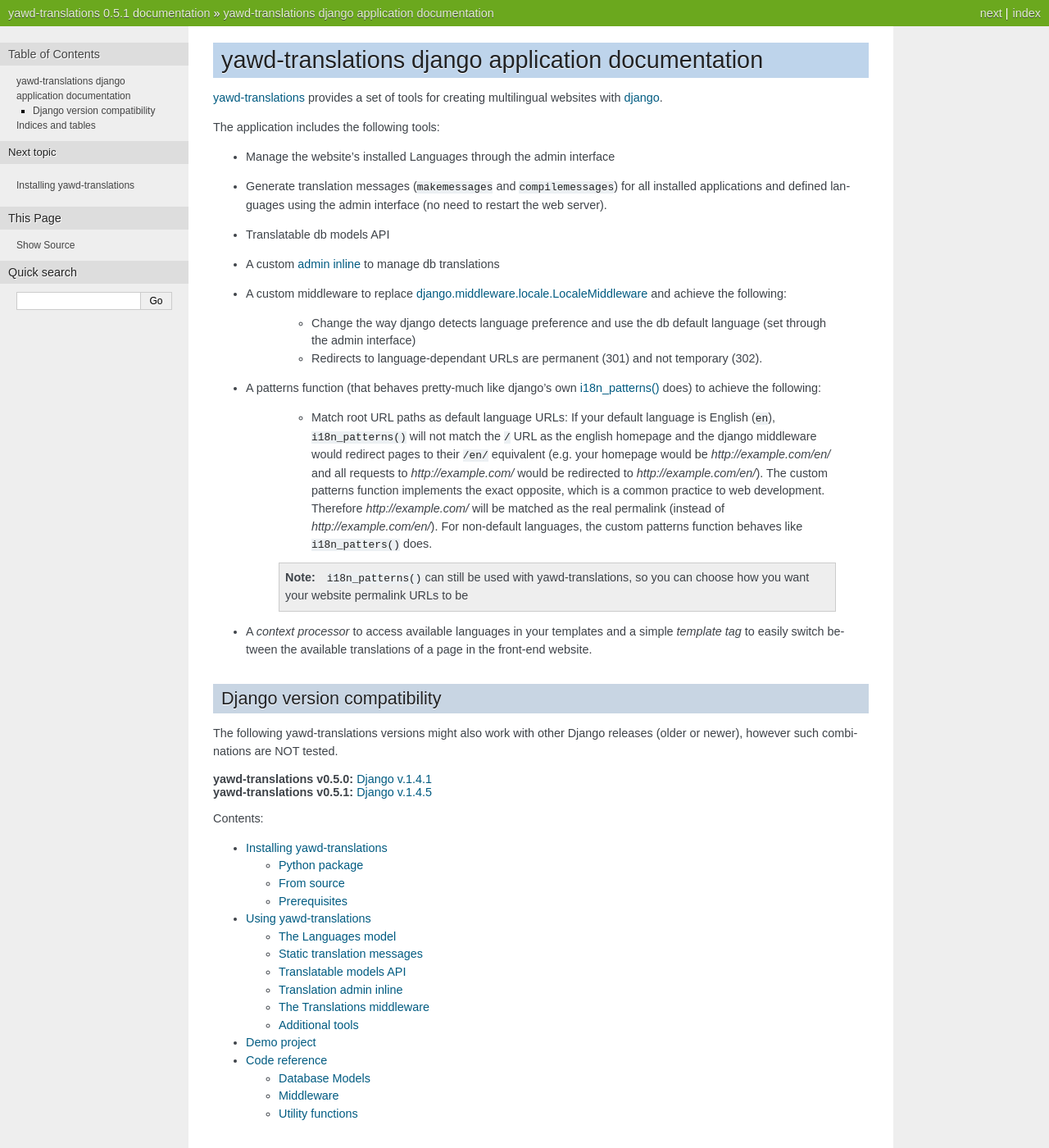
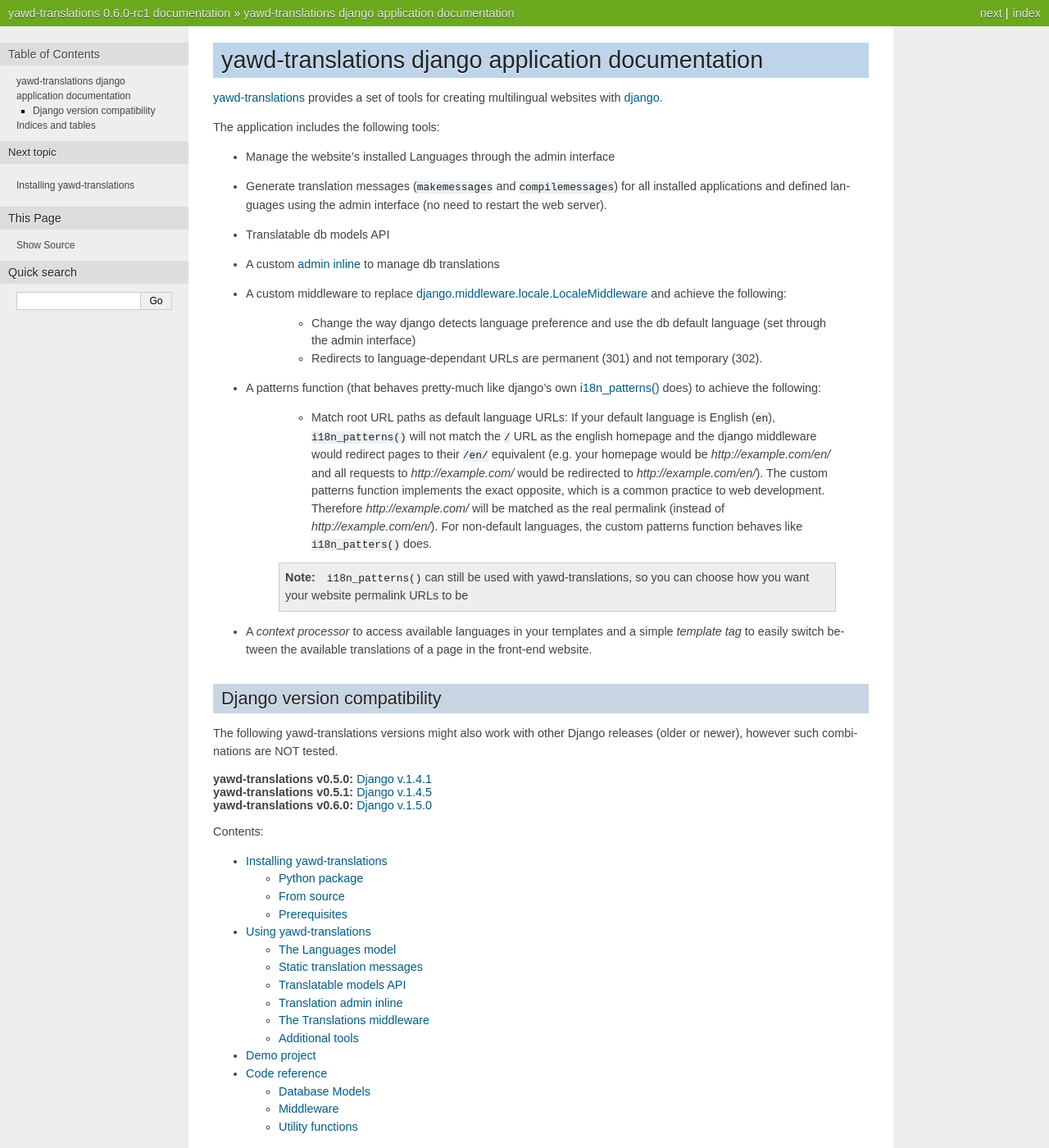
Before and after one commit to ppetrid/yawd-translations, a Sphinx documentation site: the page built from docs/source/index.rst, in a window 1280 px wide and 1400 px high. Shown: the whole window at 82% size. Built offline with Sphinx 7.4.7, drawn with Linux system fonts in a browser that asks for light colours; some of the changed text lies outside the part shown.

Commit message:
update version to reflect Django1.5 compatibility

```diff
--- a/CHANGES.rst
+++ b/CHANGES.rst
@@ -2,6 +2,11 @@
 
 Changelog
 +++++++++
+
+v.0.6.0, ?
+==========
+
+* Follow changes for Django1.5 support
 
 v.0.5.1, 2013.03.05
 ===================
--- a/docs/source/conf.py
+++ b/docs/source/conf.py
@@ -48,9 +48,9 @@
 # built documents.
 #
 # The short X.Y version.
-version = '0.5'
+version = '0.6'
 # The full version, including alpha/beta/rc tags.
-release = '0.5.1'
+release = '0.6.0-rc1'
 
 # The language for content autogenerated by Sphinx. Refer to documentation
 # for a list of supported languages.
--- a/docs/source/index.rst
+++ b/docs/source/index.rst
@@ -39,6 +39,7 @@
 
 | **yawd-translations v0.5.0:** `Django v.1.4.1 <https://www.djangoproject.com/m/releases/1.4/Django-1.4.1.tar.gz>`_
 | **yawd-translations v0.5.1:** `Django v.1.4.5 <https://www.djangoproject.com/m/releases/1.4/Django-1.4.5.tar.gz>`_
+| **yawd-translations v0.6.0:** `Django v.1.5.0 <https://www.djangoproject.com/download/1.5/tarball/>`_
 
 Contents:
 
--- a/setup.py
+++ b/setup.py
@@ -23,6 +23,6 @@
         ],
       include_package_data = True,
       install_requires = [
-        "yawd-elfinder>=0.90.01,<=0.90.02",
+        "yawd-elfinder>=0.90.01",
         ],
 )
--- a/translations/__init__.py
+++ b/translations/__init__.py
@@ -1 +1 @@
-__version__ = '0.5.1'
+__version__ = '0.6.0-rc1'
```
